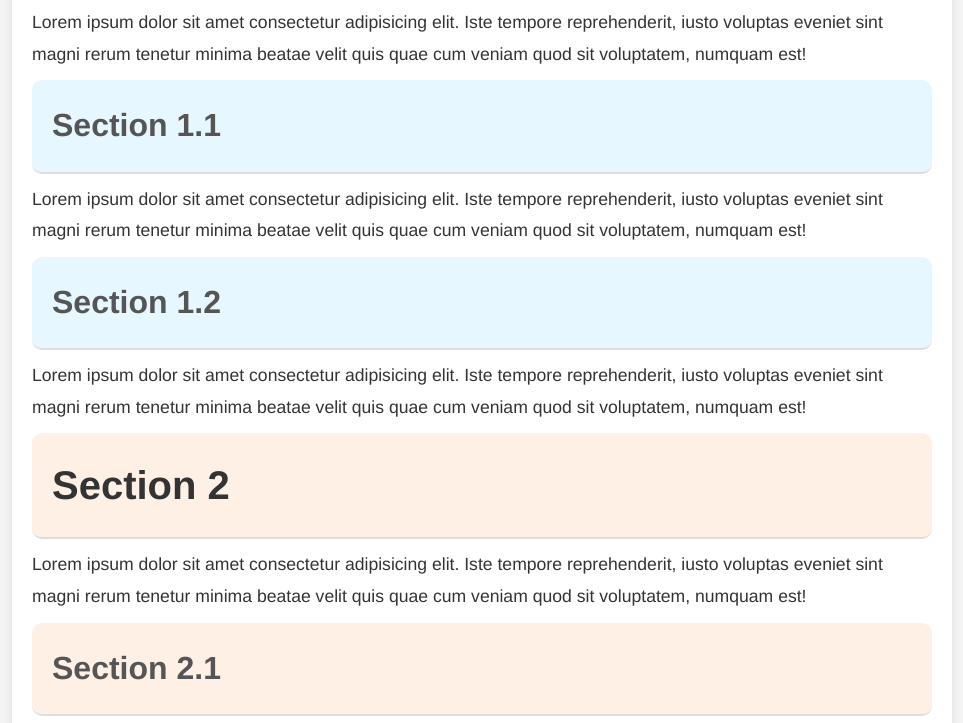
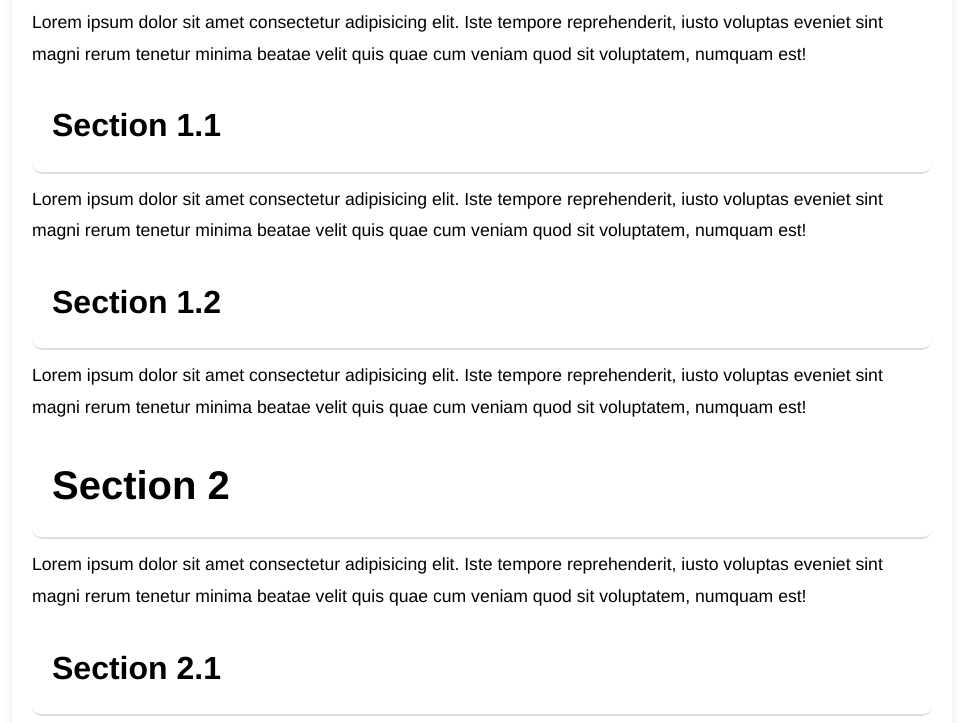
Before and after one commit to armanmovs/places, a plain HTML site: page index.html in a window 1280 px wide. Shown: the part 640-1363 px from the top of the page, without its empty margins (158-1121 px from the left). Drawn offline with Linux system fonts and the light colour scheme.

Commit message:
Update styles.css

```diff
--- a/styles.css
+++ b/styles.css
@@ -4,8 +4,6 @@ body {
     line-height: 1.6;
     margin: 0;
     padding: 0;
-    background-color: #f4f4f4;
-    color: #333;
 }
 
 /* Smooth Scroll */
@@ -18,7 +16,6 @@ html {
     max-width: 900px;
     margin: 40px auto;
     padding: 20px;
-    background-color: #fff;
     box-shadow: 0 0 10px rgba(0, 0, 0, 0.1);
     border-radius: 8px;
 }
@@ -32,17 +29,14 @@ h1, h2, h3 {
 
 h1 {
     font-size: 2.5em;
-    color: #333;
 }
 
 h2 {
     font-size: 2em;
-    color: #555;
 }
 
 h3 {
     font-size: 1.5em;
-    color: #777;
 }
 
 /* Table of Contents */
@@ -57,12 +51,10 @@ ul li {
 
 ul li a {
     text-decoration: none;
-    color: #0066cc;
     font-size: 18px;
 }
 
 ul li a:hover {
-    color: #004499;
     text-decoration: underline;
 }
 
@@ -75,21 +67,18 @@ p {
 
 /* Section Backgrounds */
 #section1, #section1-1, #section1-2 {
-    background-color: #e6f7ff;
     padding: 20px;
     border-radius: 10px;
     margin: 10px 0;
 }
 
 #section2, #section2-1, #section2-2 {
-    background-color: #fff0e6;
     padding: 20px;
     border-radius: 10px;
     margin: 10px 0;
 }
 
 #section3, #section3-1, #section3-2 {
-    background-color: #e6ffe6;
     padding: 20px;
     border-radius: 10px;
     margin: 10px 0;
```
